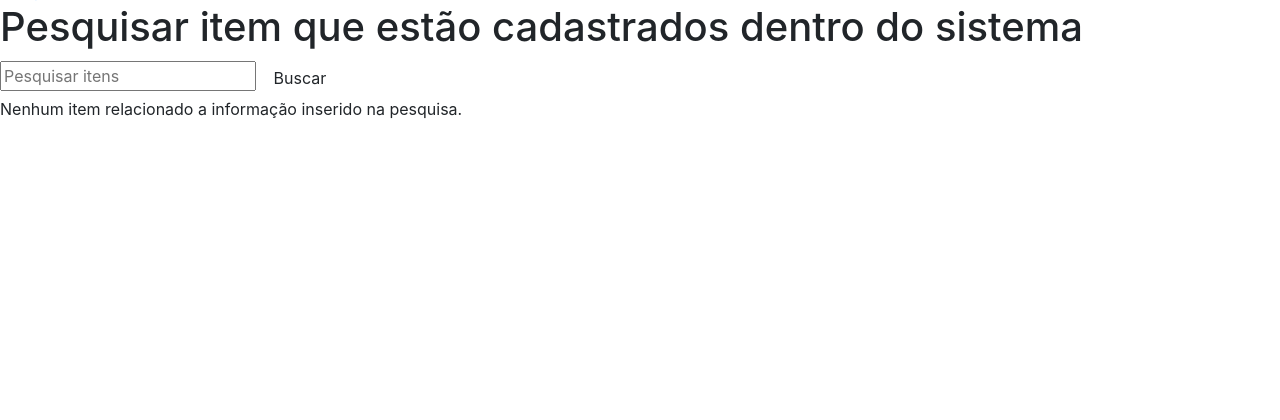
After one commit to lucalves0/gerAlmoxarifado, a Django app: page /search/ in a window 1280 px wide. The commit adds this page. Shown: the part 111-531 px from the top of the page. Run offline with Django 5.2, Linux system fonts and the light colour scheme; some libraries are stand-ins or nearby versions.

Commit message:
Página de busca de itens cadastrados dentro do sistema atráves do nome

```diff
--- a/items/templates/items/base.html
+++ b/items/templates/items/base.html
@@ -30,7 +30,7 @@
   </header>
 
   <div class="menu-content-op" id="menu-content">
-    <a href="">Pesquisar</a>
+    <a href="{% url 'items_search' %}">Pesquisar</a>
     <a href="{% url 'itemsAuditLog' %}">Histórico</a>
     <a href="{% url 'items_dashboard' %}">Dashboard</a>
   </div>
--- /dev/null
+++ b/items/templates/items/items_search.html
@@ -0,0 +1,66 @@
+{% extends 'items/base.html' %}
+
+{% load static %}
+
+{% block title %}Pesquisar itens{% endblock %}
+{% block extra_styles %}
+  <link rel="stylesheet" href="{% static 'css/items_search.css' %}">
+{% endblock %}
+
+{% block content %}
+    <h1> Pesquisar item que estão cadastrados dentro do sistema </h1>
+
+    <form method="GET" action="{% url 'items_search' %}">
+        <input type="text" name="query" placeholder="Pesquisar itens">
+        <button type="submit" class="btn btn-save"> Buscar </button>
+    </form>
+
+    <div class="expandable-list">
+        {% for item in results %}
+            <div class="item">
+                <div class="content">
+                    <div class="item-row">
+                        <div class="dados_items">
+                            <div class="description">
+                                <p><span>Entrada no estoque:</span></p>
+                                <p>{{item.create_at}}</p>
+                                <p><span>Nome:</span> {{ item.name }}</p>
+                                <p><span>Unidades:</span> {{item.quantity}} Unidades</p>
+                                <p><span>Marca:</span> {{item.brand}}</p>
+                                <p><span>Modelo:</span> {{item.model}}</p>
+                                <p><span>Tombo(s):</span> {% for tombo in item.tombos.all %}{{ tombo.tombo }}{% endfor %}</p>
+                            </div>
+                        </div>
+                        <div class="menu-container">
+                            <button class="menu-btn" onclick="toggleMenuPagSub(event)">&#x22EE;</button>
+                            <div class="menu-content" id="menuDropdown">
+                                <a href="{% url 'items_ficha' id=item.id %}" class="btn btn-visualizar">Visualizar Ficha Tecnica</a>
+                                <a href="{% url 'items_update' item.pk %}" class="btn btn-edit">Editar</a>
+                                <a href="{% url 'items_delete' id=item.id %}" class="btn btn-delete">Excluir</a>
+                                <a href="{% url 'items_form_retirar' id=item.id %}" class="btn btn-retirar {% if item.quantity == 0 %} disabled {% endif %}" name="action" value="retirar">Retirar</a>
+                            </div>
+                        </div>
+                    </div>
+                </div>
+            </div>
+        {% empty %}
+            <p> Nenhum item relacionado a informação inserido na pesquisa. </p>
+        {% endfor %}
+    </div>
+
+    <!-- Paginação, se houver -->
+    {% if is_paginated %}
+    <div>
+        <span>Page {{ page_obj.number }} of {{ page_obj.paginator.num_pages }}</span>
+        <div>
+            {% if page_obj.has_previous %}
+                <a href="?q={{ request.GET.q }}&page={{ page_obj.previous_page_number }}">Previous</a>
+            {% endif %}
+
+            {% if page_obj.has_next %}
+                <a href="?q={{ request.GET.q }}&page={{ page_obj.next_page_number }}">Next</a>
+            {% endif %}
+        </div>
+    </div>
+    {% endif %}
+{% endblock %}
--- a/items/views.py
+++ b/items/views.py
@@ -15,7 +15,7 @@ from reportlab.lib import colors
 from reportlab.platypus import SimpleDocTemplate, Table, TableStyle, Paragraph, Spacer
 from reportlab.lib.styles import getSampleStyleSheet
 from datetime import datetime
-from django.db.models import Count
+from django.db.models import Count, Q
 from .forms.forms import ItemsForm, ItemsFormRetirarStock
 from .models import Items, ItemsAuditLog, ItemTombo
 
@@ -135,6 +135,22 @@ class ItemsDeleteView(LoginRequiredMixin, DeleteView):
       context = super().get_context_data(**kwargs)
       context['previous_page'] = self.request.META.get('HTTP_REFERER')  # Armazena a URL anterior
       return context
+
+class ItemSearchView(ListView):
+   model = Items
+   template_name = 'items/items_search.html'
+   context_object_name = 'results'
+   paginate_by = 10     # Utlizamos a paginação, caso haja muito item aquela busca
+
+   def get_queryset(self):
+
+      query = self.request.GET.get('query')
+
+      if query:
+         return Items.objects.filter (name__icontains = query)
+
+      return Items.objects.none() # Retorna uma QuerySet vazia se não houver busca
+
 
 class LoadSubcategoriesView(View):
 
--- a/setup/urls.py
+++ b/setup/urls.py
@@ -16,7 +16,8 @@ from items.views import (
   SomeView,
   DashboardView,
   ItemsFichaTecnica,
-  LoadSubcategoriesView
+  LoadSubcategoriesView,
+  ItemSearchView,
 )
 
 
@@ -37,4 +38,5 @@ urlpatterns = [
   path('dashboard/', DashboardView.as_view(), name='items_dashboard'),
   path('ficha/<str:id>/', ItemsFichaTecnica.as_view(), name="items_ficha"),
   path('ajax/load-subcategories/', LoadSubcategoriesView.as_view(), name='ajax-load-subcategories'),
+  path('search/', ItemSearchView.as_view(), name = 'items_search')
 ]
```
Also changed, not shown: items/templates/items/form_item_search.html (deleted), 1 other file.
